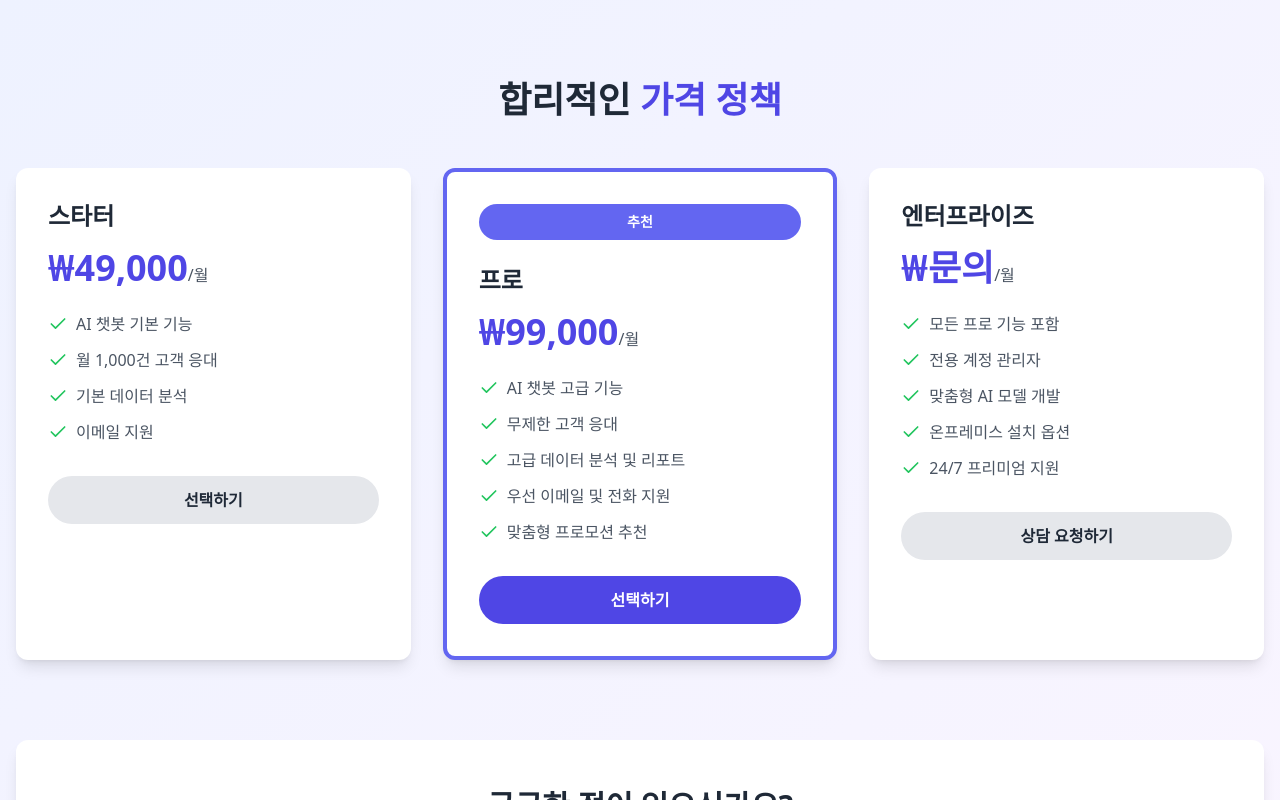
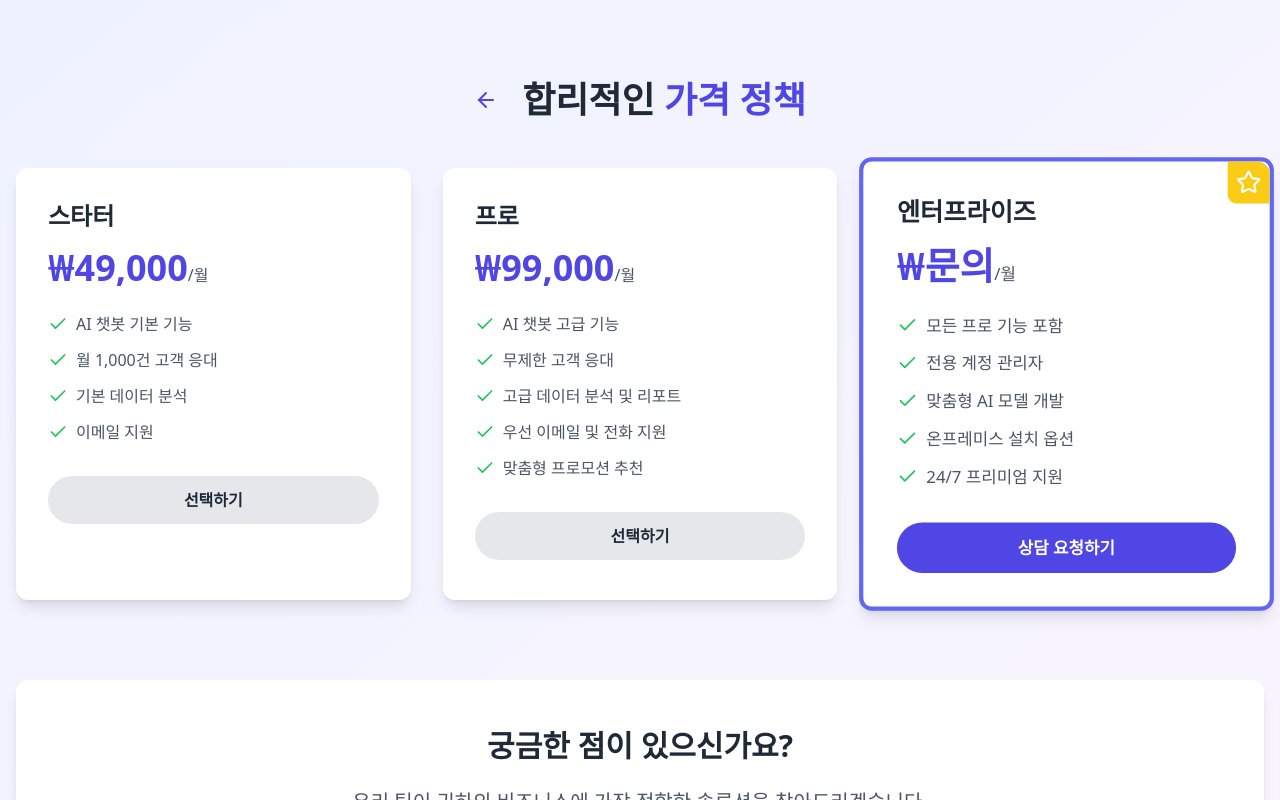
Before and after one commit to EXPOIR0405/Mumul_homepage_next.js, a Next.js app: page /pricing in a window 1280 px wide. Both pictures are taken after a click on the button "상담 요청하기". Shown: the top 800 px of the page. Built offline with nearby package versions, Linux system fonts and the light colour scheme.

Commit message:
주석 추가

```diff
--- a/src/pages/pricing.js
+++ b/src/pages/pricing.js
@@ -1,8 +1,12 @@
-import React from 'react';
-import { Check } from 'lucide-react';
+import React, { useState } from 'react'; // React와 useState 훅을 가져옵니다.
+import { Check, ArrowLeft, Star } from 'lucide-react'; // 필요한 아이콘들을 lucide-react에서 가져옵니다.
+import Link from 'next/link'; // Next.js의 Link 컴포넌트를 가져옵니다.
 
 const PricingPage = () => {
+  const [selectedPlan, setSelectedPlan] = useState(null); // 선택된 요금제를 관리하는 상태를 생성합니다.
+
   const plans = [
+    // 요금제 정보를 담은 배열입니다. 각 요금제는 이름, 가격, 기능 목록, 추천 여부를 포함합니다.
     {
       name: "스타터",
       price: "49,000",
@@ -40,17 +44,42 @@ const PricingPage = () => {
     }
   ];
 
+  const handlePlanClick = (index) => {
+    // 요금제를 클릭했을 때 실행되는 함수입니다. 선택된 요금제의 인덱스를 상태로 설정합니다.
+    setSelectedPlan(index);
+  };
+
+  const handleInquiry = () => {
+    // '문의하기' 버튼을 클릭했을 때 실행되는 함수입니다. 이메일 클라이언트를 열어 문의 메일을 작성할 수 있게 합니다.
+    window.location.href = "mailto:info@bizbot.com?subject=BiZBot 문의하기";
+  };
+
   return (
     <div className="min-h-screen bg-gradient-to-br from-indigo-50 to-purple-50 py-20">
+      {/* 전체 페이지를 감싸는 컨테이너입니다. 배경 그라데이션과 패딩을 적용합니다. */}
       <div className="container mx-auto px-4">
-        <h1 className="text-4xl font-bold text-center mb-12 text-gray-800">합리적인 <span className="text-indigo-600">가격 정책</span></h1>
+        {/* 내용을 중앙에 정렬하고 좌우 패딩을 적용합니다. */}
+        <div className="flex items-center justify-center text-center mb-12">
+          {/* 페이지 상단의 뒤로 가기 버튼과 제목을 포함하는 영역입니다. */}
+          <Link href="/" className="inline-flex items-center text-indigo-600 hover:text-indigo-800 mr-4">
+            <ArrowLeft className="mr-2 text-5xl" />
+          </Link>
+          <h1 className="text-4xl font-bold text-center text-gray-800">합리적인 <span className="text-indigo-600">가격 정책</span></h1>
+        </div>
 
         <div className="grid grid-cols-1 md:grid-cols-3 gap-8 mb-20">
+          {/* 요금제 카드들을 그리드 레이아웃으로 배치합니다. 모바일에서는 1열, 태블릿 이상에서는 3열로 표시됩니다. */}
           {plans.map((plan, index) => (
-            <div key={index} className={`bg-white p-8 rounded-xl shadow-lg hover:shadow-xl transition duration-300 ${plan.recommended ? 'border-4 border-indigo-500' : ''}`}>
-              {plan.recommended && (
-                <div className="bg-indigo-500 text-white text-center py-2 px-4 rounded-full text-sm font-semibold mb-6">추천</div>
-              )}
+            <div
+              key={index}
+              className={`bg-white p-8 rounded-xl shadow-lg hover:shadow-xl transition duration-300 cursor-pointer ${selectedPlan === index ? 'border-4 border-indigo-500 transform scale-105' : ''}`}
+              onClick={() => handlePlanClick(index)}
+            >
+              {/* 각 요금제 카드입니다. 선택 시 테두리와 크기가 변경됩니다. */}
+              <div className={`absolute top-0 right-0 bg-yellow-400 text-white p-2 rounded-bl-lg rounded-tr-xl ${selectedPlan === index ? '' : 'hidden'}`}>
+                {/* 선택된 요금제에만 표시되는 별 아이콘입니다. */}
+                <Star className="w-6 h-6" />
+              </div>
               <h2 className="text-2xl font-semibold mb-4 text-gray-800">{plan.name}</h2>
               <div className="text-4xl font-bold mb-6 text-indigo-600">
                 ₩{plan.price}<span className="text-base font-normal text-gray-600">/월</span>
@@ -63,7 +92,7 @@ const PricingPage = () => {
                   </li>
                 ))}
               </ul>
-              <button className={`w-full py-3 rounded-full font-semibold transition duration-300 ${plan.recommended ? 'bg-indigo-600 text-white hover:bg-indigo-700' : 'bg-gray-200 text-gray-800 hover:bg-gray-300'}`}>
+              <button className={`w-full py-3 rounded-full font-semibold transition duration-300 ${selectedPlan === index ? 'bg-indigo-600 text-white hover:bg-indigo-700' : 'bg-gray-200 text-gray-800 hover:bg-gray-300'}`}>
                 {plan.price === "문의" ? "상담 요청하기" : "선택하기"}
               </button>
             </div>
@@ -71,9 +100,13 @@ const PricingPage = () => {
         </div>
 
         <div className="bg-white p-12 rounded-xl shadow-lg text-center">
+          {/* 페이지 하단의 문의하기 섹션입니다. */}
           <h2 className="text-3xl font-bold mb-6 text-gray-800">궁금한 점이 있으신가요?</h2>
           <p className="text-xl mb-8 text-gray-600">우리 팀이 귀하의 비즈니스에 가장 적합한 솔루션을 찾아드리겠습니다.</p>
-          <button className="bg-indigo-600 text-white px-8 py-4 rounded-full font-semibold text-lg hover:bg-indigo-700 transition duration-300 shadow-lg hover:shadow-xl transform hover:-translate-y-1">
+          <button
+            className="bg-indigo-600 text-white px-8 py-4 rounded-full font-semibold text-lg hover:bg-indigo-700 transition duration-300 shadow-lg hover:shadow-xl transform hover:-translate-y-1"
+            onClick={handleInquiry}
+          >
             문의하기
           </button>
         </div>
```
Also changed, not shown: src/pages/index.js (+33 -14 lines).
